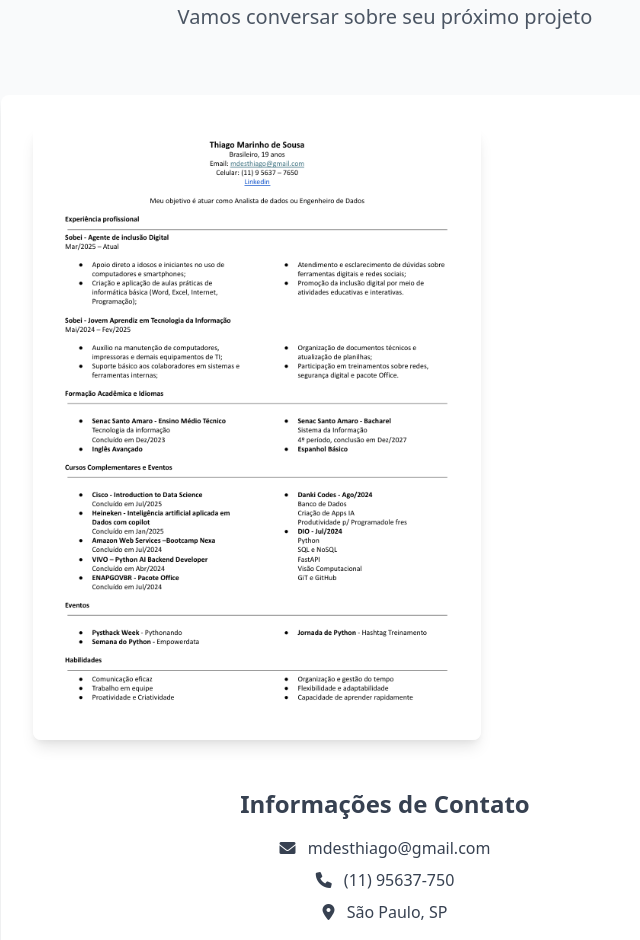
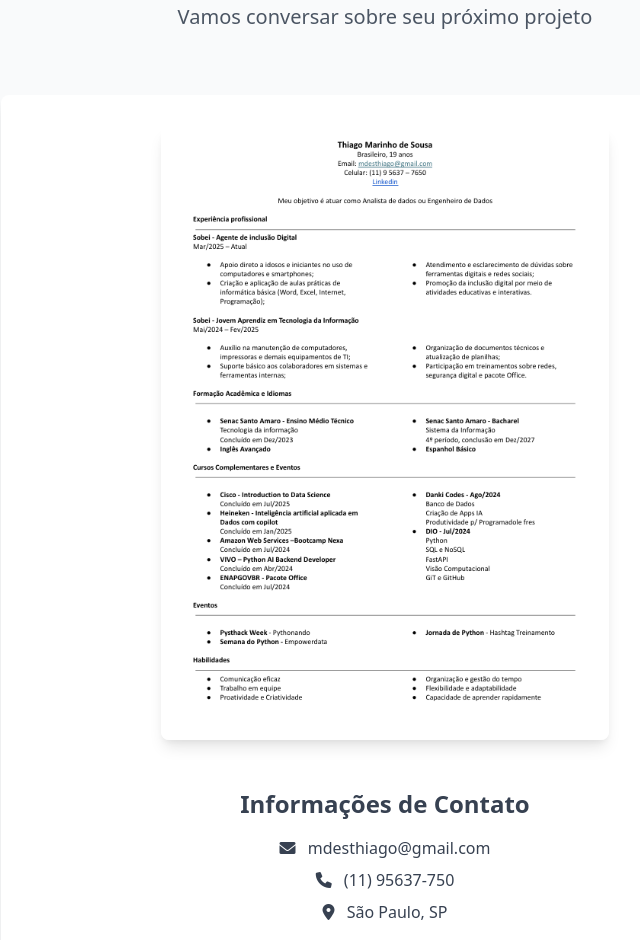
Before and after one commit to Thzzxs/PORTFOLIO, a plain HTML site: page portfolio-site-pure/index.html in a window 1280 px wide. Shown: the part 3139-4079 px from the top of the page, without its empty margins (255-895 px from the left). Drawn offline with nearby package versions, Linux system fonts and the light colour scheme.

Commit message:
divcentro
centralizando a div

```diff
--- a/portfolio-site-pure/index.html
+++ b/portfolio-site-pure/index.html
@@ -157,18 +157,24 @@
     </section>
 
     <!-- Contact Section -->
+  <!-- Contact Section -->
 <section id="contact" class="py-20 px-6 bg-gray-50">
   <div class="container mx-auto">
     <div class="text-center mb-16">
       <h2 class="text-4xl font-bold text-gray-800 mb-4">Entre em Contato</h2>
       <p class="text-xl text-gray-600">Vamos conversar sobre seu próximo projeto</p>
     </div>
+
+    <!-- Card de contato -->
     <div class="max-w-3xl mx-auto bg-white p-8 rounded-lg shadow-lg">
       <form id="contact-form">
-                    <div class="mb-6">
-                        <img src="assets/curriculo.png" alt="Sobre Mim" class="rounded-lg shadow-lg w-full max-w-md"/>
+        <!-- Centralização da imagem -->
+        <div class="mb-6 flex justify-center">
+          <img src="assets/curriculo.png" alt="Currículo" class="rounded-lg shadow-lg w-full max-w-md"/>
         </div>
       </form>
+
+      <!-- Informações de contato -->
       <div class="mt-12 text-center text-gray-700">
         <h3 class="text-2xl font-bold mb-4">Informações de Contato</h3>
         <p class="mb-2"><i class="fas fa-envelope mr-2"></i> mdesthiago@gmail.com</p>
--- a/portfolio-site-pure/style.css
+++ b/portfolio-site-pure/style.css
@@ -320,3 +320,7 @@ body.dark .text-blue-400 {
   -ms-overflow-style: none;  /* IE and Edge */
   scrollbar-width: none;  /* Firefox */
 }
+
+.mb-6 {
+  text-align: center;
+}
```
Lines whose indentation alone changed are shown as unchanged.
